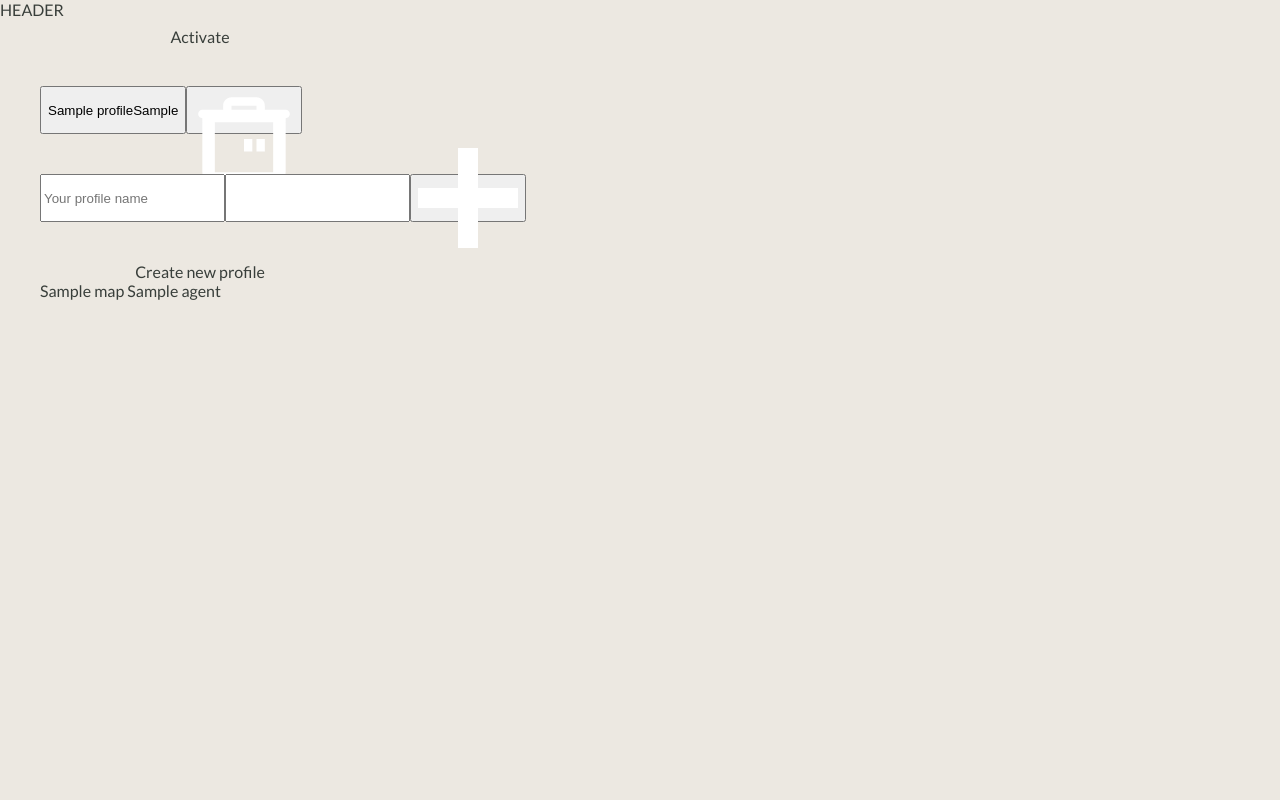
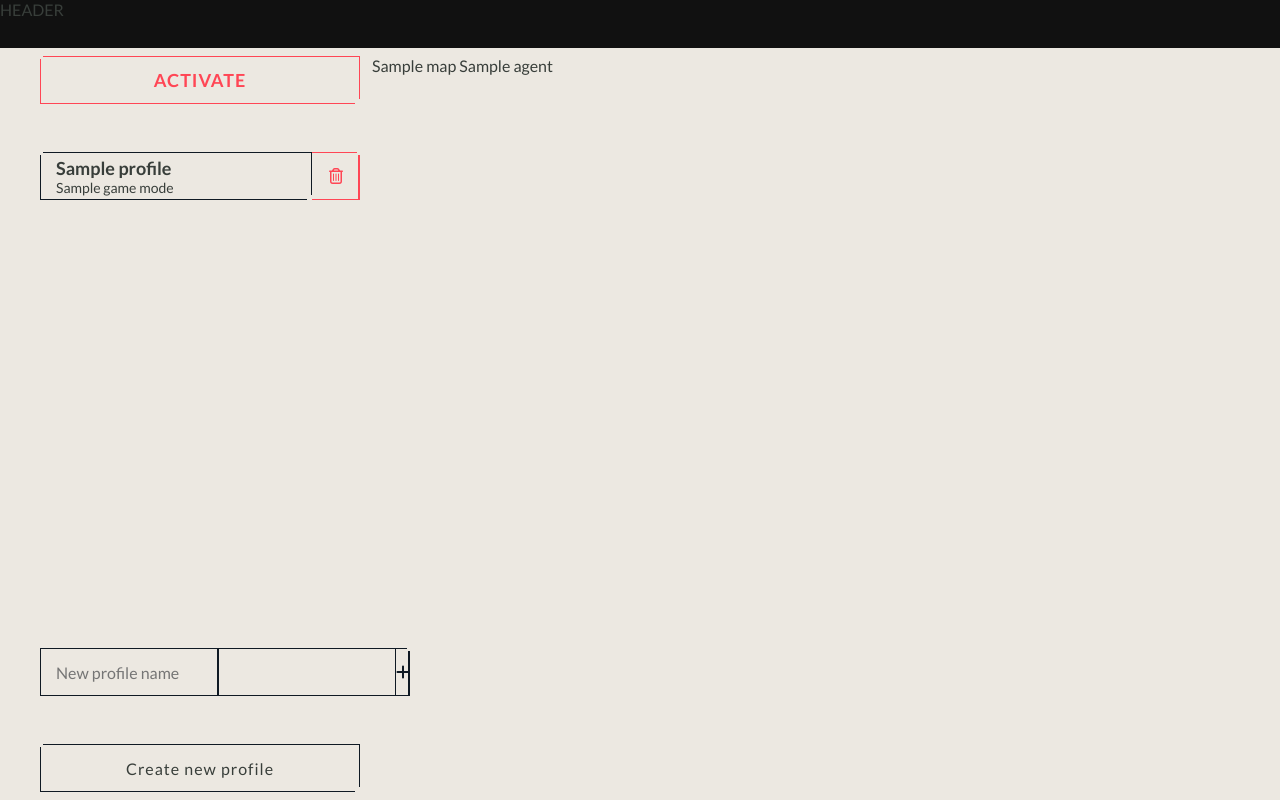
Before and after one commit to Davi-S/Toolorant, a Python web app: template src/flask_application/instalocker_bp/templates/instalocker/index.html in a window 1280 px wide. Run offline with Jinja, Linux system fonts and the light colour scheme; the template is opened without the code that fills it: most values are stand-ins (such as "Sample title", 1, 10 or a date in 2020); form fields are guessed from the names that the template uses; some libraries are stand-ins or nearby versions.

Commit message:
Left section of instalocker bp
• Finished most of the left section of the instalocker bp
• missing some js code to make it work

```diff
--- a/src/flask_application/index_bp/templates/index/index.html
+++ b/src/flask_application/index_bp/templates/index/index.html
@@ -4,7 +4,8 @@
 {% block header %}{% endblock %}
 {% block main_attr %}class="l-index"{% endblock %}
 {% block main %}
-    <div id="main-menu">
+    <!-- TODO: make the drawer-list not specific for list, so it can be used in other stuff -->
+    <div id="l-main-menu">
         <ul class="diamond-list rotating-diamond drawer-list highlight">
             <li><a href="{{ url_for('instalocker_bp.index') }}">Instalocker</a></li>
             <li><a href="#">Streamer Hunter</a></li>
--- a/src/flask_application/instalocker_bp/templates/instalocker/index.html
+++ b/src/flask_application/instalocker_bp/templates/instalocker/index.html
@@ -6,30 +6,31 @@
         {{ new_profile_form.hidden_tag() }}
     </form>
     <!-- TODO: add the other forms -->
-
+    <section id="section-wrapper">
         <section id="left-section">
             <!-- Start/Stop checkbox button -->
-        <div class="btn checkbox-btn">
-            <label for="instalocker-start-stop-checkbox" class="btn checkbox-btn">
-                <input id="instalocker-start-stop-checkbox" type="checkbox" {{ 'checked' if instalocker_active else '' }}>
-                <span class="label-content to-right to-left border">{{ 'Deactivate' if instalocker_active else 'Activate' }}</span>
+            <!-- TODO: make the button darkblue by default instead of transparent -->
+            <!-- TODO: make the curtain-btn class not specific for buttons, so it can be used in other stuff. -->
+            <label for="instalocker-start-stop" class="btn primary-btn curtain-btn checkbox-btn thin-bs-border {{ 'is-checked' if instalocker_active else '' }}">
+                <input id="instalocker-start-stop" type="checkbox" {{ 'checked' if instalocker_active else '' }}>
+                <span class="label-content">{{ 'Deactivate' if instalocker_active else 'Activate' }}</span>
+                <span class="curtain"></span>
             </label>
-        </div>
 
             <!-- Profile items. Has the name and game-mode information. Has the select form submit button and the delete form submit button -->
             <div class="small-item-container">
                 {% for profile in profiles %}
                     <div class="small-item" data-profile-id="{{ profile.name }}" data-profile-type="item">
                         <!-- Select profile button. Submits the select form to the server -->
-                    <button type="submit" class="btn">
+                        <!-- TODO: check if this 'is-checked class is being applied correctly' -->
+                        <button type="submit" class="select-btn btn curtain-btn neutral-curtain checkbox-btn thin-bs-border neutral-thin-bs-border {{ 'is-checked' if selected_profile.name == profile.name else '' }}">
                             <div class="name">{{ profile.name }}</div>
-                        <div class="game-mode">{{ profile.game_mode }}</div>
+                            <div class="game-mode">{{ profile.game_mode.name }}</div>
+                            <span class="curtain"></span>
                         </button>
                         <!-- Delete button. Submits the delete form to the server -->
-                    <button type="submit" class="button delete-button to-right">
-                        <svg xmlns="http://www.w3.org/2000/svg" viewBox="0 0 24 24" width="100" height="100">
-                            <path d="M22 5h-5V4c0-1.1-.9-2-2-2H9C7.9 2 7 2.9 7 4v1H2C1.45 5 1 5.45 1 6s.45 1 1 1v13c0 1.1.9 2 2 2h16c1.1 0 2-.9 2-2V7c.55 0 1-.45 1-1s-.45-1-1-1zM9 4h6v1H9V4zm10 16H5V8h14v12zm-5-5h-2v-3h2v3zm3 0h-2v-3h2v3zm1-8H7V7h11v1z" fill="#ffffff" />
-                        </svg>
+                        <button type="submit" class="btn shadow-btn">
+                            <i class="fa-regular fa-trash-can"></i>
                         </button>
                     </div>
                 {% endfor %}
@@ -38,24 +39,20 @@
             <!-- New profile name/game-mode input field -->
             <div class="small-item">
                 <!-- Name and game-mode input fields -->
-            {{ new_profile_form.name(class="name", form="new-profile-form", placeholder='Your profile name') }}
-            {{ new_profile_form.game_mode(class="game-mode", form="new_profile_form") }}
+                {{ new_profile_form.name(class="select-btn thin-bs-border neutral-thin-bs-border", form="new-profile-form", placeholder='New profile name') }}
+                {{ new_profile_form.game_mode(class="thin-bs-border neutral-thin-bs-border", form="new_profile_form") }}
                 <!-- Actual create profile button. Submits the create form to the server -->
-            <button type="submit" class="btn">
-                <svg xmlns="http://www.w3.org/2000/svg" width="100" height="100" viewBox="0 0 100 100">
-                    <rect x="40" y="0" width="20" height="100" fill="white" />
-                    <rect x="0" y="40" width="100" height="20" fill="white" />
-                </svg>
+                <button type="submit" class="btn shadow-btn neutral-shadow">
+                    <i class="fa-solid fa-plus"></i>
                 </button>
             </div>
 
             <!-- Create profile checkbox button. Toggle the create profile inputs -->
-        <div class="btn checkbox-btn primary-button">
-            <label for="create-profile-checkbox">
+            <label for="create-profile-checkbox" class="btn secondary-btn curtain-btn neutral-curtain checkbox-btn thin-bs-border neutral-thin-bs-border">
                 <input id="create-profile-checkbox" type="checkbox">
-                <span class="label-content to-right to-left">Create new profile</span>
+                <span class="label-content">Create new profile</span>
+                <span class="curtain"></span>
             </label>
-        </div>
         </section>
 
         <section id="right-section">
@@ -88,5 +85,5 @@
                 {% endfor %}
             </div>
         </section>
-
+    </section>
 {% endblock %}
--- a/src/flask_application/static/css/base.css
+++ b/src/flask_application/static/css/base.css
@@ -1,5 +1,6 @@
 :root {
     font-family: 'Lato', sans-serif;
+    font-size: 16px;
 
     --primary-color: rgb(236, 232, 225);
     --accent-color: rgb(255, 70, 85);
@@ -19,15 +20,6 @@ main {
     position: relative;
 }
 
-h1,
-h2,
-h3,
-h4,
-h5,
-h6 {
-    font-family: 'Bebas Neue', sans-serif;
-}
-
 a {
     color: var(--accent-color);
     text-decoration: None;
@@ -36,3 +28,24 @@ a {
 ul {
     margin: 0;
 }
+
+button,
+input,
+select {
+    background-color: transparent;
+    border: none;
+    font: inherit;
+    outline: none;
+    padding: 0;
+    color: inherit;
+}
+
+select {
+    cursor: pointer;
+    padding: 0 0.2rem 0 0.2rem;
+}
+
+/* TODO: check how it will affect other input that are not text inputs */
+input {
+    text-indent: 1rem;
+}
--- a/src/flask_application/static/css/test.css
+++ b/src/flask_application/static/css/test.css
@@ -9,7 +9,8 @@
 #left-section {
     display: flex;
     flex-direction: column;
-    gap: 2.5rem;
+    /* approximately 40px (2.5rem) */
+    gap: calc(0.06 * 100vh);
     /* 25% of the total screen (border of the <main> is 5rem) */
     width: calc(25% + 0.25 * 5rem);
 }
@@ -40,27 +41,16 @@
     letter-spacing: 1px;
 }
 
-.thin-border-shadow {
-
+.thin-bs-border.neutral-thin-bs-border {
+    box-shadow: inset 0 0 0 1px var(--neutral-color);
 }
 
-.curtain-btn.neutral-curtain {
-    box-shadow: inset 0 0 0 1px var(--neutral-color);
-    color: inherit;
+.thin-bs-border {
+    box-shadow: inset 0 0 0 1px var(--accent-color);
+    position: relative;
 }
 
-.curtain-btn.neutral-curtain span.curtain {
-    background-color: var(--neutral-color);
-}
-
-.curtain-btn {
-    overflow: hidden;
-    box-shadow: inset 0 0 0 1px var(--accent-color);
-    color: var(--accent-color);
-    transition: 0.3s;
-}
-
-.curtain-btn::before {
+.thin-bs-border::before {
     background-color: var(--primary-color);
     content: "";
     height: 0.2rem;
@@ -71,7 +61,7 @@
     width: 0.2rem;
 }
 
-.curtain-btn::after {
+.thin-bs-border::after {
     background-color: var(--primary-color);
     bottom: 0px;
     content: "";
@@ -80,6 +70,27 @@
     right: 0px;
     transition: 0.25s;
     width: 0.3rem;
+}
+
+.thin-bs-border:hover::before,
+.thin-bs-border.checkbox-btn.is-checked::before,
+.thin-bs-border:hover::after,
+.thin-bs-border.checkbox-btn.is-checked::after {
+    background-color: transparent;
+}
+
+.curtain-btn.neutral-curtain {
+    color: inherit;
+}
+
+.curtain-btn.neutral-curtain span.curtain {
+    background-color: var(--neutral-color);
+}
+
+.curtain-btn {
+    overflow: hidden;
+    color: var(--accent-color);
+    transition: 0.3s;
 }
 
 .curtain-btn span.curtain {
@@ -93,25 +104,14 @@
     z-index: -1;
 }
 
-/* .curtain-btn:not(.checkbox-btn):hover span.curtain, */
 .curtain-btn:hover span.curtain,
 .curtain-btn.checkbox-btn.is-checked span.curtain {
     width: 110%;
 }
 
-/* .curtain-btn:not(.checkbox-btn):hover, */
 .curtain-btn:hover,
 .curtain-btn.checkbox-btn.is-checked {
     color: var(--primary-color);
-}
-
-/* .curtain-btn:not(.checkbox-btn):hover::before, */
-.curtain-btn:hover::before,
-.curtain-btn.checkbox-btn.is-checked::before,
-/* .curtain-btn:not(.checkbox-btn):hover::after, */
-.curtain-btn:hover::after,
-.curtain-btn.checkbox-btn.is-checked::after {
-    background-color: transparent;
 }
 
 .checkbox-btn input[type="checkbox"] {
@@ -122,7 +122,8 @@
 .small-item-container {
     display: flex;
     flex-direction: column;
-    gap: 1rem;
+    /* approximately 16px (1rem) */
+    gap: calc(0.025 * 100vh);
     flex: 1;
 }
 
@@ -135,7 +136,8 @@
     align-items: flex-start;
     flex-direction: column;
     flex: 1;
-    padding: 0 1rem;
+    text-indent: 1rem;
+    overflow: hidden;
 }
 
 .small-item .select-btn .name {
@@ -145,11 +147,6 @@
 
 .small-item .select-btn .game-mode {
     font-size: 0.875rem;
-}
-
-.small-item .text-input {
-    flex: 1;
-    text-indent: 1rem;
 }
 
 .shadow-btn.neutral-shadow {
--- a/src/flask_application/static/js/main.js
+++ b/src/flask_application/static/js/main.js
@@ -1,81 +1,99 @@
-console.log("Main script started");
+console.log("Main script started")
 
-function changeCheckboxLabel(inputElement, labelContent) {
-    let label = document.querySelector(`label[for='${inputElement.id}']`);
-    let content = label.getElementsByClassName('label-content')[0];
-    content.textContent = labelContent;
+function changeCheckboxLabel(checkBox, newLabelContent) {
+    let label = document.querySelector(`label[for='${checkBox.id}']`)
+    let content = label.getElementsByClassName('label-content')[0]
+    content.textContent = newLabelContent
 }
 
-const profileDescriptions = document.querySelectorAll("[data-profile-type='description']")
-let shownProfileDescription = null
+// const profileDescriptions = document.querySelectorAll("[data-profile-type='description']")
+// let shownProfileDescription = null
 
-// Create profile section
-document.getElementById('create-profile-checkbox').addEventListener('change', function () {
-    let nameField = document.getElementById('create-profile-name-field')
-    let infoDiv = document.getElementById('create-profile-info')
+// // Create profile section
+// document.getElementById('create-profile-checkbox').addEventListener('change', function () {
+//     let nameField = document.getElementById('create-profile-name-field')
+//     let infoDiv = document.getElementById('create-profile-info')
 
-    if (this.checked) {
-        changeCheckboxLabel(this, 'Cancel');
-        nameField.classList.remove('hidden');
-        infoDiv.classList.remove('no-show');
+//     if (this.checked) {
+//         changeCheckboxLabel(this, 'Cancel')
+//         nameField.classList.remove('hidden')
+//         infoDiv.classList.remove('no-show')
 
-        // Save the profile that was not hide and hide it
-        for (element of profileDescriptions) {
-            if (!element.classList.contains('no-show')) {
-                shownProfileDescription = element;
-                element.classList.add('no-show');
-            }
-        }
+//         // Save the profile that was not hide and hide it
+//         for (element of profileDescriptions) {
+//             if (!element.classList.contains('no-show')) {
+//                 shownProfileDescription = element
+//                 element.classList.add('no-show')
+//             }
+//         }
 
 
-    } else {
-        changeCheckboxLabel(this, 'Create new profile');
-        nameField.classList.add('hidden');
-        infoDiv.classList.add('no-show');
+//     } else {
+//         changeCheckboxLabel(this, 'Create new profile')
+//         nameField.classList.add('hidden')
+//         infoDiv.classList.add('no-show')
 
-        // Show the profile that was not hide
-        shownProfileDescription.classList.remove('no-show');
-    }
-});
+//         // Show the profile that was not hide
+//         shownProfileDescription.classList.remove('no-show')
+//     }
+// })
 
 // Select profile section
 // const profile_items = document.querySelectorAll("[data-profile-type='item']")
 
 // // Attach hover event listener to each element
 // elements.forEach(element => {
-//     const profileId = element.dataset.profile_id; // Get the data-profile_id value
+//     const profileId = element.dataset.profile_id // Get the data-profile_id value
 
 //     element.addEventListener('mouseover', () => {
 //         // Step 3: Define the behavior when the element is being hovered over
 //         // Example: Remove a certain class from elements with matching profile_id
-//         const elementsWithProfileId = document.querySelectorAll(`[data-profile_id="${profileId}"]:not(.profile-item)`);
+//         const elementsWithProfileId = document.querySelectorAll(`[data-profile_id="${profileId}"]:not(.profile-item)`)
 //         elementsWithProfileId.forEach(el => {
-//             el.classList.remove('no-show');
-//         });
-//     });
+//             el.classList.remove('no-show')
+//         })
+//     })
 
 //     element.addEventListener('mouseout', () => {
 //         // Reset the class when the mouse is no longer hovering
-//         const elementsWithProfileId = document.querySelectorAll(`[data-profile_id="${profileId}"]:not(.profile-item)`);
+//         const elementsWithProfileId = document.querySelectorAll(`[data-profile_id="${profileId}"]:not(.profile-item)`)
 //         elementsWithProfileId.forEach(el => {
-//             el.classList.add('no-show');
-//         });
-//     });
-// });
+//             el.classList.add('no-show')
+//         })
+//     })
+// })
 
-// Instalocker on/off section
-document.getElementById('instalocker-start-stop').addEventListener('change', function () {
+// Instalocker on/off
+const instalockerCheckBox = document.getElementById('instalocker-start-stop')
+instalockerCheckBox.addEventListener('change', function () {
+    let label = document.querySelector(`label[for='${this.id}']`)
     if (this.checked) {
         $.ajax({
             url: APP_ROUTES["instalocker_bp.start"],
             type: 'POST',
-        });
-        changeCheckboxLabel(this, 'Deactivate');
+        })
+        label.classList.add("is-checked")
+        changeCheckboxLabel(this, 'Deactivate')
     } else {
         $.ajax({
             url: APP_ROUTES["instalocker_bp.stop"],
             type: 'POST',
-        });
-        changeCheckboxLabel(this, 'Activate');
+        })
+        label.classList.remove("is-checked")
+        changeCheckboxLabel(this, 'Activate')
     }
-});
+})
+
+// Create profile
+const createProfileCheckbox = document.getElementById('create-profile-checkbox')
+createProfileCheckbox.addEventListener('change', function () {
+    let label = document.querySelector(`label[for='${this.id}']`)
+    // TODO: make the name label and the map-agent appear and disappear
+    if (this.checked) {
+        label.classList.add("is-checked")
+        changeCheckboxLabel(this, 'Cancel')
+    } else {
+        label.classList.remove("is-checked")
+        changeCheckboxLabel(this, 'Create new profile')
+    }
+})
--- a/src/flask_application/templates/base.html
+++ b/src/flask_application/templates/base.html
@@ -18,6 +18,7 @@
 
         <!-- Load JS -->
         <script defer src="https://ajax.googleapis.com/ajax/libs/jquery/3.7.0/jquery.min.js"></script>
+        <script defer src="https://kit.fontawesome.com/ca94cc6159.js" crossorigin="anonymous"></script>
         <script defer src="{{url_for('static', filename='js/main.js')}}" rel="text/javascript"></script>
 
         <!-- Load CSS -->
@@ -32,7 +33,7 @@
 <body {% block body_attr %}{% endblock %}>
     {% block header %}
         <!-- TODO: Make header-->
-        <header id="main-header">
+        <header id="l-main-header">
             HEADER
         </header>
     {% endblock %}
```
Lines whose indentation alone changed are shown as unchanged.
